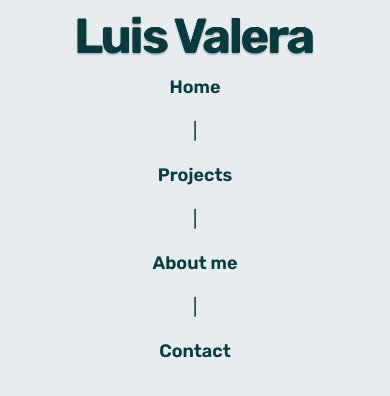
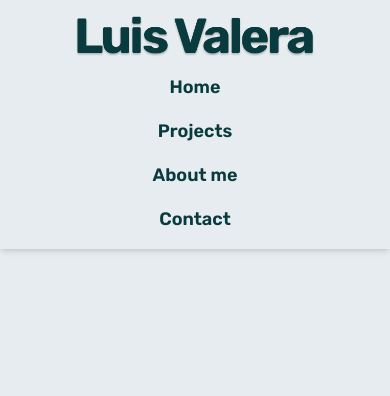
Before and after one commit to Luiscarlosvd/luiscarlosvd-portfolio, a React (Vite) app: page / in a window 390 px wide. Shown: the top 396 px of the page. Built offline with nearby package versions, Linux system fonts and the light colour scheme.

Commit message:
Fix navbar styles for mobile design

```diff
--- a/src/components/Navbar.jsx
+++ b/src/components/Navbar.jsx
@@ -4,14 +4,14 @@ import lvicon from '../assets/Luis-Valera.png';
 
 const Navbar = () => {
     return (
-      <header className='relative flex flex-col p-2 items-center md:flex-row md:px-40 md:py-4'>
+      <header className='relative flex flex-col p-2 items-center shadow-md md:flex-row md:px-40 md:py-4'>
         <div className='md:flex-1 md:justify-start'>
           <img src={lvicon} alt="Luis Valera Icon" className='w-60 py-2 md:w-48'></img>
         </div>
         <nav className="text-lg flex flex-col items-center py-2 gap-4 text-midnight-green md:flex-row md:self-center md:shrink-0">
-            <NavLink className="font-semibold">Home</NavLink>|
-            <NavLink className="font-semibold">Projects</NavLink>|
-            <NavLink className="font-semibold ">About me</NavLink>|
+            <NavLink className="font-semibold">Home</NavLink>
+            <NavLink className="font-semibold">Projects</NavLink>
+            <NavLink className="font-semibold ">About me</NavLink>
             <NavLink className="font-semibold">Contact</NavLink>
         </nav>
         <div className='flex md:flex-1 md:justify-end'>
```
